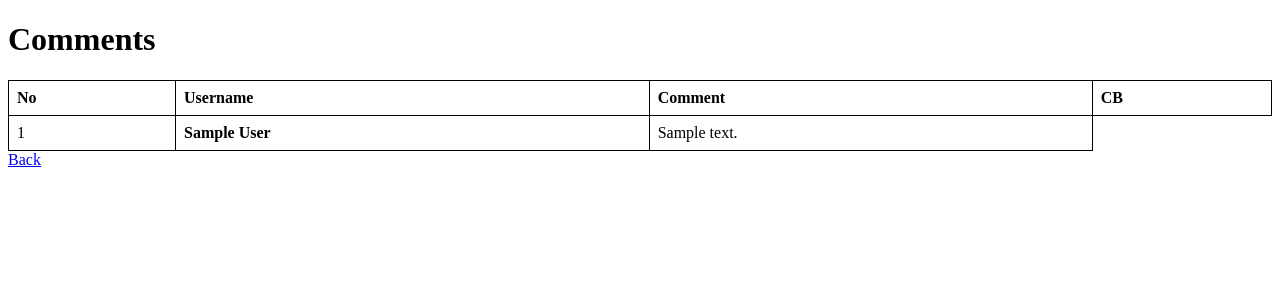
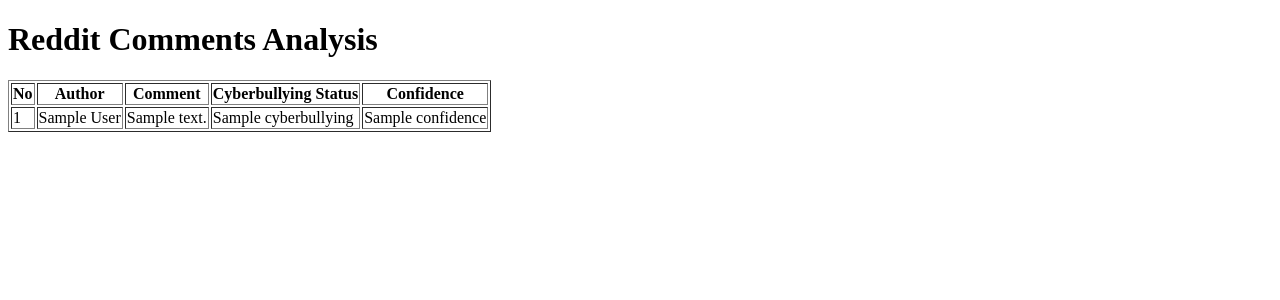
Before and after one commit to MuhammadBagoesA/Cyber-Bullying-Detector, a Flask app: template Web/templates/display.html in a window 1280 px wide. Shown: the top 300 px of the page. Run offline with Flask 3, Linux system fonts and the light colour scheme; the template is opened without the code that fills it: most values are stand-ins (such as "Sample title", 1, 10 or a date in 2020); parts of the project's set-up code (start-up, migrations or seed data) failed here and were passed over.

Commit message:
ADD CB detector in backend & create new model

```diff
--- a/Web/app.py
+++ b/Web/app.py
@@ -1,10 +1,34 @@
 from flask import Flask, request, render_template
 import feedparser
 from bs4 import BeautifulSoup
-
 import re
+import pickle
+import string
 
 app = Flask(__name__)
+
+# Load model and vectorizer
+with open('../Model/model_logistic_regression.pkl', 'rb') as model_file:
+    model = pickle.load(model_file)
+with open('../Model/tfidf_vectorizer.pkl', 'rb') as vectorizer_file:
+    vectorizer = pickle.load(vectorizer_file)
+
+def clean_text(text):
+    # Remove URLs
+    cleaned_text = re.sub(r'http\S+|www\S+|https\S+', '', text, flags=re.MULTILINE)
+    # Remove mentions (@username) and hashtags (#hashtag)
+    cleaned_text = re.sub(r'\@\w+|\#', '', cleaned_text)
+    # Remove numbers
+    cleaned_text = re.sub(r'\d+', '', cleaned_text)
+    # Remove punctuation
+    cleaned_text = cleaned_text.translate(str.maketrans('', '', string.punctuation))
+    # Convert to lowercase
+    return cleaned_text.lower()
+
+def is_url_only(text):
+    # Check if the text is only a URL (e.g., "https://giphy.com/gifs/MgDsL4CQe3xPxSL48t")
+    url_pattern = re.compile(r'^(http|https)://\S+$', re.IGNORECASE)
+    return bool(url_pattern.match(text.strip()))
 
 @app.route('/')
 def index():
@@ -27,11 +51,27 @@
         author = entry.get('author', 'Unknown').replace('/u/', '')
         summary = entry.summary
         soup = BeautifulSoup(summary, 'lxml')
-        clean_text = soup.get_text()
-        # clean_text = re.sub(r'submitted by /u/\w+ \[link\] \[comments\]', '', clean_text).strip()
-        clean_text = re.sub(r'^\s*$', '', clean_text)
-        if clean_text:
-            comments.append({'author': author, 'summary': clean_text})
+        text_content = soup.get_text().strip()
+
+        # Skip irrelevant comments and comments containing only URLs
+        if "submitted by" in text_content.lower() or "[link]" in text_content or "[comments]" in text_content or is_url_only(text_content):
+            continue
+
+        # Clean text for model prediction
+        processed_text = clean_text(text_content)
+        text_vector = vectorizer.transform([processed_text])
+        prediction = model.predict(text_vector)[0]
+        confidence = model.predict_proba(text_vector)[0][prediction] * 100
+
+        # Only add if cleaned text is not empty
+        if text_content:
+            comments.append({
+                'author': author,
+                'summary': text_content,
+                'cyberbullying': 'CB' if prediction == 1 else 'Non_CB',
+                'confidence': f"{confidence:.2f}%"
+            })
+
     return render_template('display.html', comments=comments)
 
 if __name__ == '__main__':
--- a/Web/templates/display.html
+++ b/Web/templates/display.html
@@ -1,40 +1,28 @@
 <!DOCTYPE html>
-<html>
+<html lang="en">
 <head>
-    <title>Comments</title>
-    <style>
-        table {
-            width: 100%;
-            border-collapse: collapse;
-        }
-        th, td {
-            border: 1px solid black;
-            padding: 8px;
-            text-align: left;
-        }
-    </style>
+    <meta charset="UTF-8">
+    <title>Reddit Comments</title>
 </head>
 <body>
-    <h1>Comments</h1>
-    <table>
-        <thead>
+    <h1>Reddit Comments Analysis</h1>
+    <table border="1">
         <tr>
             <th>No</th>
-                <th>Username</th>
+            <th>Author</th>
             <th>Comment</th>
-                <th>CB</th>
+            <th>Cyberbullying Status</th>
+            <th>Confidence</th>
         </tr>
-        </thead>
-        <tbody>
         {% for comment in comments %}
         <tr>
             <td>{{ loop.index }}</td>
-                    <td><strong>{{ comment.author }}</strong></td>
+            <td>{{ comment.author }}</td>
             <td>{{ comment.summary }}</td>
+            <td>{{ comment.cyberbullying }}</td>
+            <td>{{ comment.confidence }}</td>
         </tr>
         {% endfor %}
-        </tbody>
     </table>
-    <a href="/">Back</a>
 </body>
 </html>
```
Also changed, not shown: 3 other files. Lines whose indentation alone changed are shown as unchanged.
